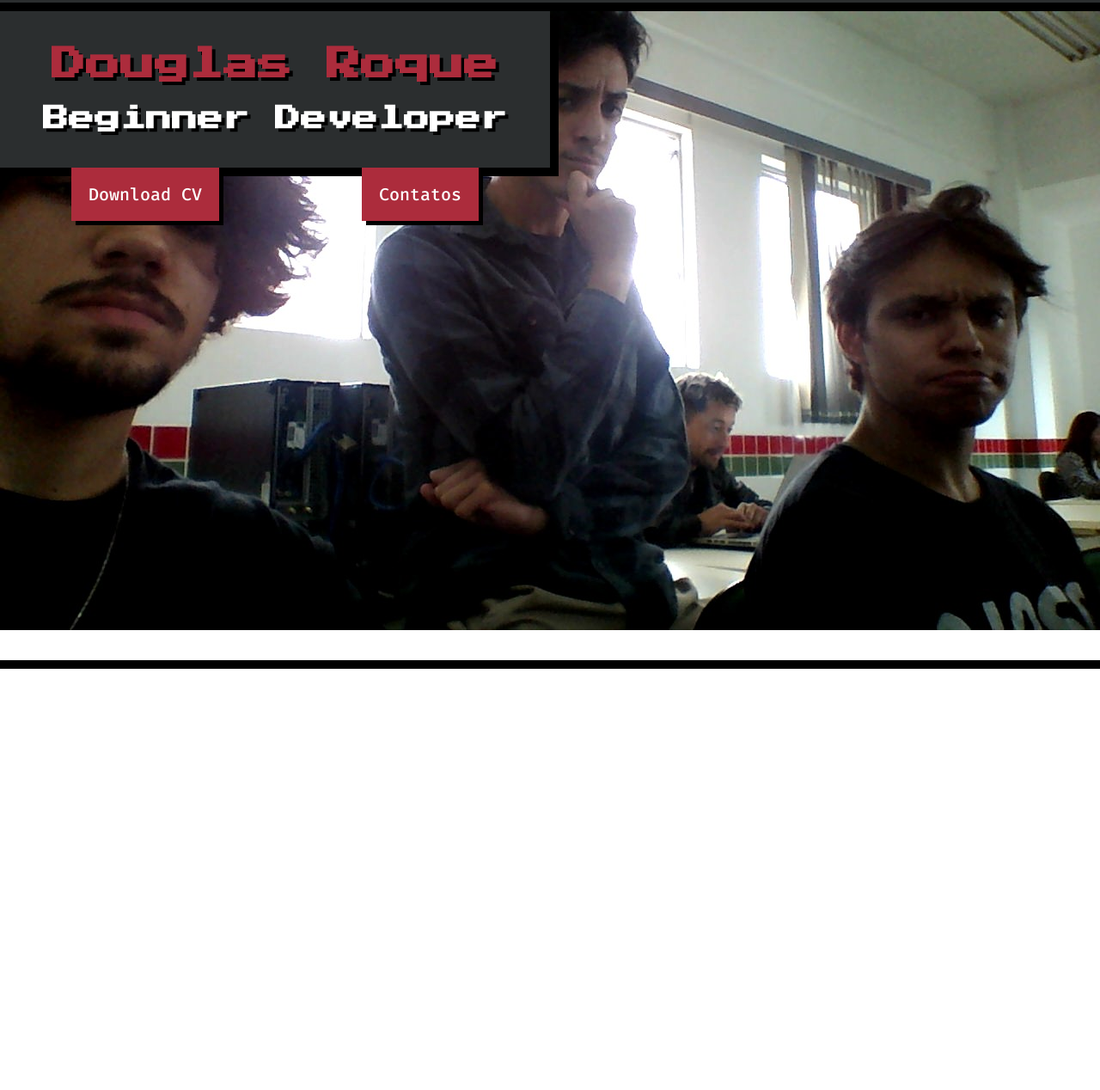
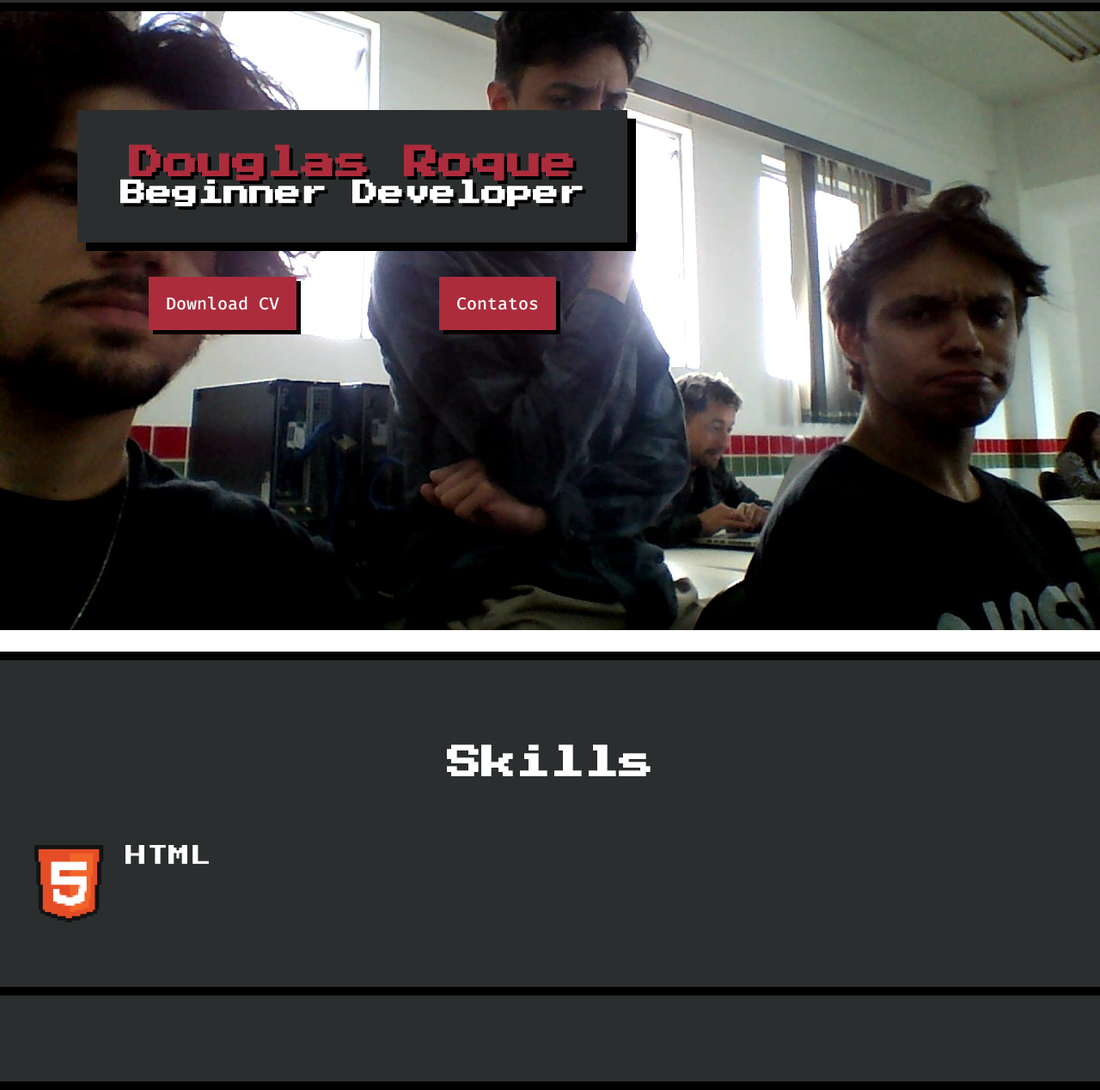
Before and after one commit to douglasrmachado/douglasrmachado.github.io, a plain HTML site: page index.html in a window 1280 px wide. Shown: the part 79-1347 px from the top of the page at 86% size. Before the commit the page ends 857 px from the top, so only its background shows below. Drawn offline with Linux system fonts and the light colour scheme.

Commit message:
Starting a new section

```diff
--- a/css/components/banner.css
+++ b/css/components/banner.css
@@ -1,16 +1,22 @@
 .banner {
+    box-sizing: border-box;
     background-image: url(../../assets/img/homis.jpg);
     background-repeat: no-repeat;
     background-size: 100%;
     height: 755px;
     border-bottom: 10px solid #000;
+    padding-top: 115px;
+    padding-left: 90px;
 }
 
 .banner .wrapper {
     display: flex;
     flex-direction: column;
     width: 640px;
-    height: 184px;
+}
+
+.banner .box {
+    margin-bottom: 40px;
 }
 
 .banner .navigation {
--- a/css/components/title.css
+++ b/css/components/main-title.css
@@ -1,6 +1,13 @@
-.title {
+.main-title {
     font-family: 'Press Start 2P', sans-serif;
     font-size: 40px;
     color: #AC2C3C;
     text-shadow: 4px 4px 0px #000000;
 }
+
+.main-title.-second {
+     color: #FFF;
+     text-shadow: none;
+     text-align: center;
+     padding: 50px;
+}
--- /dev/null
+++ b/css/components/section.css
@@ -0,0 +1,16 @@
+.section {
+    background-color: #2B2E2F;
+    padding-top: 50px;
+    padding-bottom: 50px;
+    border-bottom: 10px solid #000;
+}
+
+.icons {
+    display: inline-block;
+
+}
+
+.lista-skill {
+    font-family: "Press Start 2P", sans-serif;
+    color: #FFF;
+}
--- /dev/null
+++ b/css/components/skill-tec.css
@@ -0,0 +1,10 @@
+.skill-tec {
+    display: flex;
+    font-family: 'Press Start 2P', sans-serif;
+    font-size: 25px;
+    color: #FFF;
+}
+
+.skill-tec .icon {
+    margin-right: 25px;
+}
--- a/index.html
+++ b/index.html
@@ -12,14 +12,16 @@
         rel="stylesheet">
 
     <link rel="stylesheet" href="css/reset.css">
+    <link rel="stylesheet" href="css/components/header.css">
+    <link rel="stylesheet" href="css/components/banner.css">
+    <link rel="stylesheet" href="css/components/section.css">
     <link rel="stylesheet" href="css/components/button.css">
-        <link rel="stylesheet" href="css/components/logo.css">
-        <link rel="stylesheet" href="css/components/title.css">
+    <link rel="stylesheet" href="css/components/main-title.css">
     <link rel="stylesheet" href="css/components/subtitle.css">
     <link rel="stylesheet" href="css/components/box.css ">
     <link rel="stylesheet" href="css/components/action.css">
-        <link rel="stylesheet" href="css/components/header.css">
-        <link rel="stylesheet" href="css/components/banner.css">
+    <link rel="stylesheet" href="css/components/logo.css">
+    <link rel="stylesheet" href="css/components/skill-tec.css">
 
 </head>
 
@@ -39,7 +41,7 @@
     <section class="banner">
         <div class="wrapper">
             <div class="box">
-                    <h2 class="title">Douglas Roque</h2>
+                <h2 class="main-title">Douglas Roque</h2>
                 <h3 class="subtitle">Beginner Developer</h3>
             </div>
 
@@ -49,6 +51,20 @@
             </div>
         </div>
     </section>
+    <section class="section">
+        <h2 class="main-title -second">Skills</h2>
+
+        <dl class="skill-tec"> <!-- description list -->
+
+            <dd class="icon">
+                <img src="/assets/img/ico_html5.png" alt="Logo html em pixel">
+            </dd>
+            <dt class="title">HTML</dt>
+        </dl>
+    </section>
+    <section class="section">
+
+    </section>
 </body>
 
 </html>
```
Also changed, not shown: assets/img/ico_css3.png (added), assets/img/ico_html5.png (added), assets/img/ico_js.png (added), assets/img/ico_nodejs.png (added), assets/img/ico_react.png (added), assets/img/ico_restapi.png (added), assets/img/ico_tdd.png (added), assets/img/ico_ux.png (added). Lines whose indentation alone changed are shown as unchanged.
